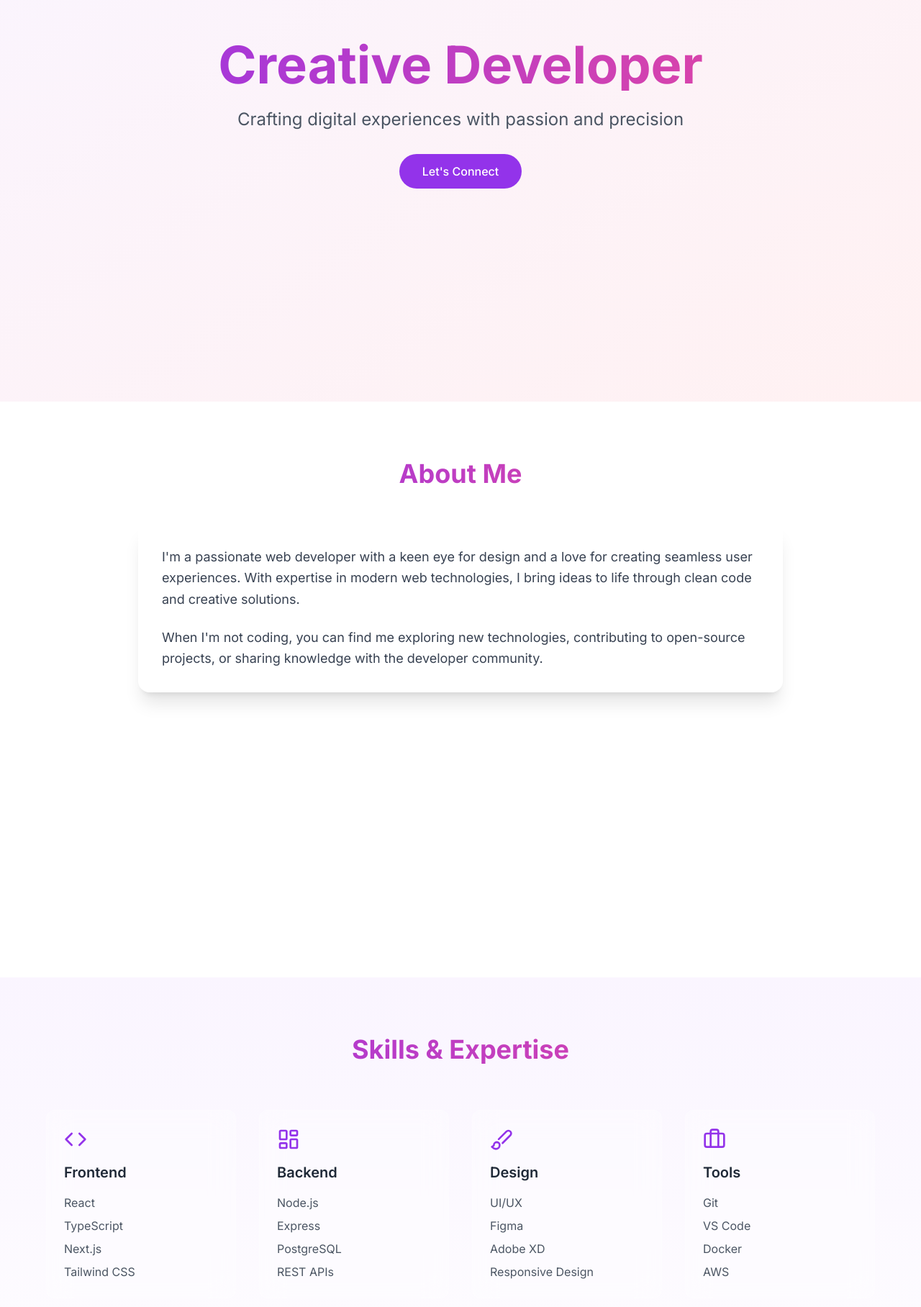
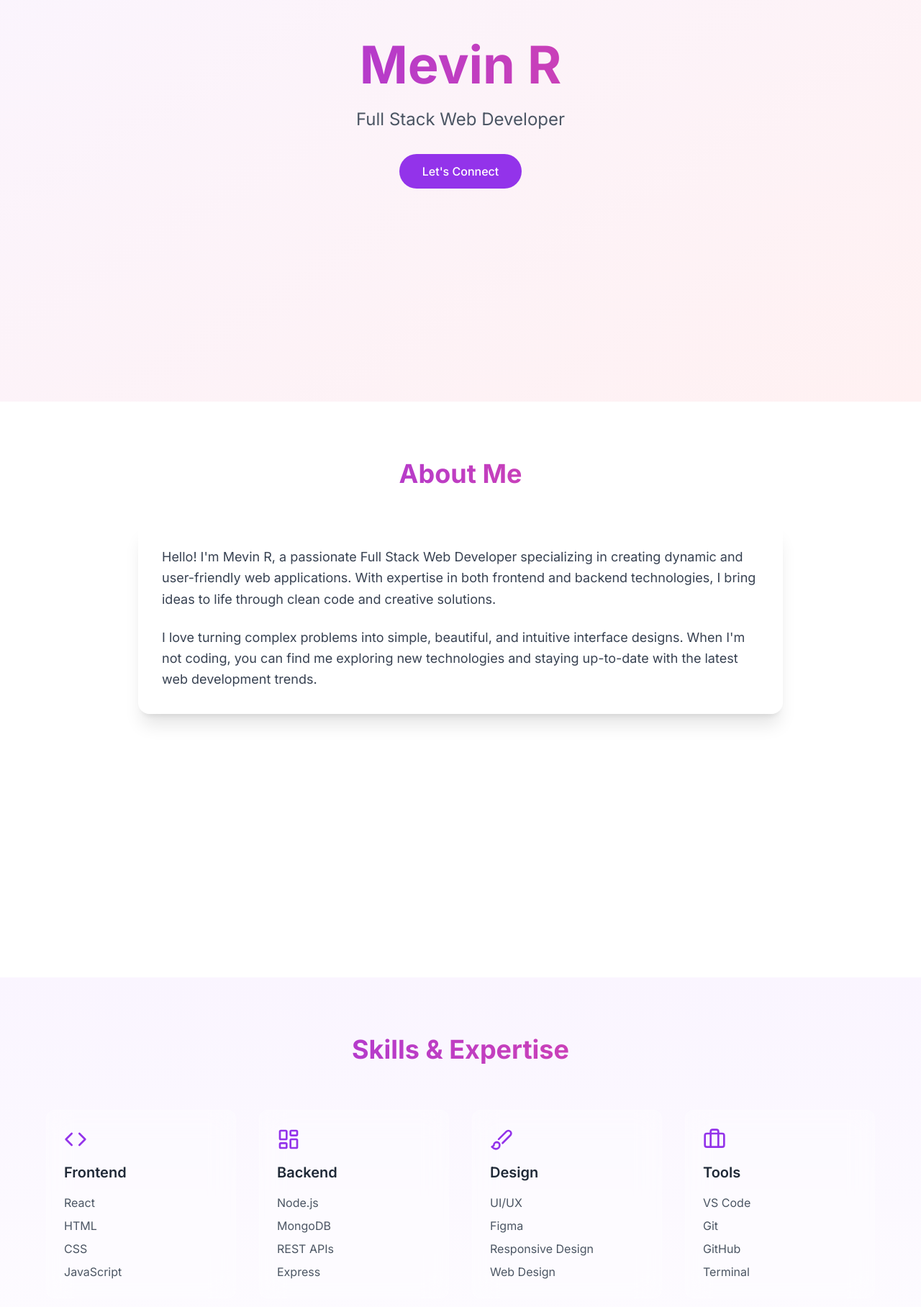
Before and after one commit to Mevin2235/charm-your-online, a React (Vite) app: page / in a window 1280 px wide. Shown: the part 242-2058 px from the top of the page at 72% size. Built offline with nearby package versions, Linux system fonts and the light colour scheme.

Commit message:
Add website content
Update website with user details.

```diff
--- a/src/components/About.tsx
+++ b/src/components/About.tsx
@@ -17,10 +17,10 @@ const About = () => {
           </h2>
           <div className="bg-white/30 backdrop-blur-lg rounded-2xl p-8 shadow-xl border border-white/20">
             <p className="text-lg text-gray-700 leading-relaxed mb-6">
-              I'm a passionate web developer with a keen eye for design and a love for creating seamless user experiences. With expertise in modern web technologies, I bring ideas to life through clean code and creative solutions.
+              Hello! I'm Mevin R, a passionate Full Stack Web Developer specializing in creating dynamic and user-friendly web applications. With expertise in both frontend and backend technologies, I bring ideas to life through clean code and creative solutions.
             </p>
             <p className="text-lg text-gray-700 leading-relaxed">
-              When I'm not coding, you can find me exploring new technologies, contributing to open-source projects, or sharing knowledge with the developer community.
+              I love turning complex problems into simple, beautiful, and intuitive interface designs. When I'm not coding, you can find me exploring new technologies and staying up-to-date with the latest web development trends.
             </p>
           </div>
         </motion.div>
--- a/src/components/Hero.tsx
+++ b/src/components/Hero.tsx
@@ -13,10 +13,10 @@ const Hero = () => {
           className="text-center"
         >
           <h1 className="text-6xl md:text-7xl font-bold mb-6 bg-gradient-to-r from-purple-600 to-pink-500 text-transparent bg-clip-text">
-            Creative Developer
+            Mevin R
           </h1>
           <p className="text-xl md:text-2xl text-gray-600 mb-8">
-            Crafting digital experiences with passion and precision
+            Full Stack Web Developer
           </p>
           <button
             onClick={() => document.getElementById('contact')?.scrollIntoView({ behavior: 'smooth' })}
--- a/src/components/Skills.tsx
+++ b/src/components/Skills.tsx
@@ -7,22 +7,22 @@ const Skills = () => {
     {
       category: "Frontend",
       icon: Code,
-      items: ["React", "TypeScript", "Next.js", "Tailwind CSS"]
+      items: ["React", "HTML", "CSS", "JavaScript"]
     },
     {
       category: "Backend",
       icon: LayoutDashboard,
-      items: ["Node.js", "Express", "PostgreSQL", "REST APIs"]
+      items: ["Node.js", "MongoDB", "REST APIs", "Express"]
     },
     {
       category: "Design",
       icon: Brush,
-      items: ["UI/UX", "Figma", "Adobe XD", "Responsive Design"]
+      items: ["UI/UX", "Figma", "Responsive Design", "Web Design"]
     },
     {
       category: "Tools",
       icon: Briefcase,
-      items: ["Git", "VS Code", "Docker", "AWS"]
+      items: ["VS Code", "Git", "GitHub", "Terminal"]
     }
   ];
 
```
